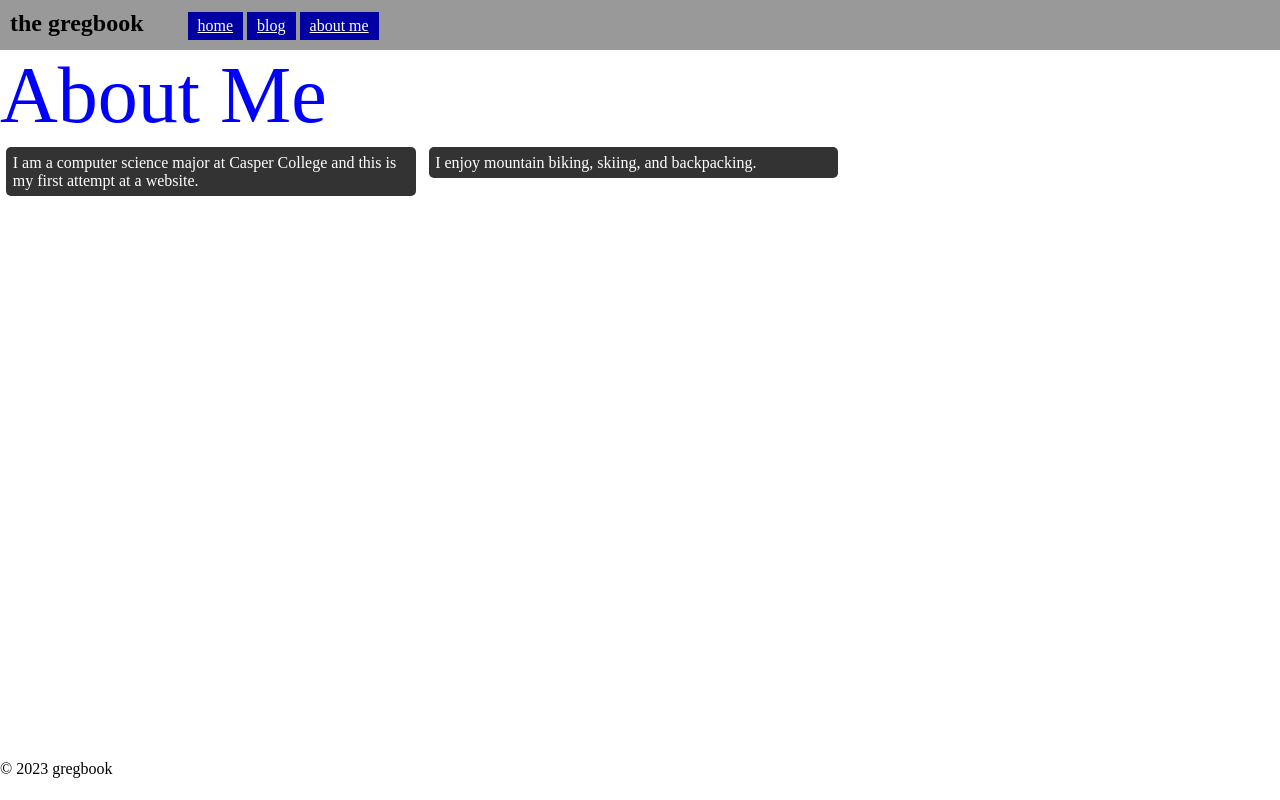
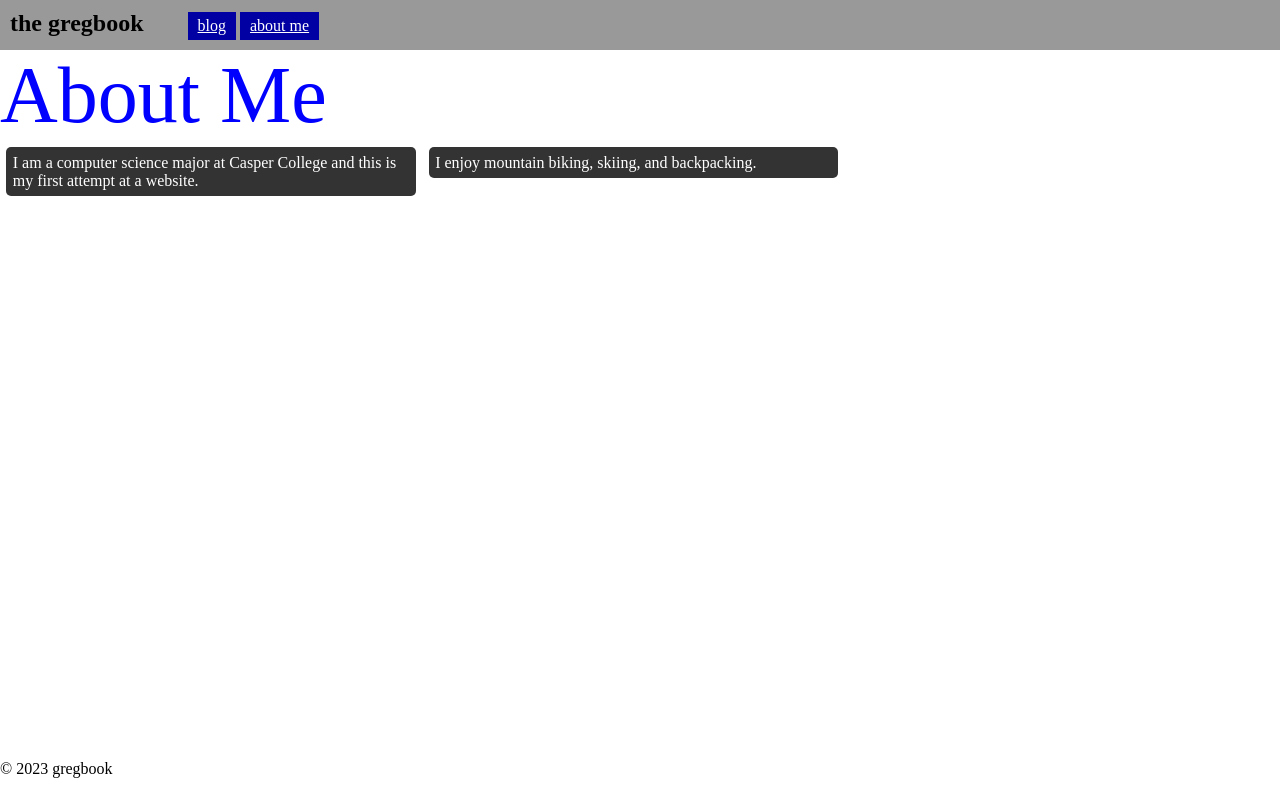
Before and after one commit to Greg-Saul/greg-saul-website, a plain HTML site: page me.html in a window 1280 px wide. Drawn offline with Linux system fonts and the light colour scheme.

Commit message:
Update me.html

```diff
--- a/me.html
+++ b/me.html
@@ -11,8 +11,7 @@
                 <nav>
                     <h1>the gregbook</h1>
                     <ul>
-                        <li><a href="index.html">home</a></li>
-                        <li><a href="blog.html">blog</a></li>
+                        <li><a href="index.html">blog</a></li>
                         <li><a href="me.html">about me</a></li>
                     </ul>
                 </nav>
```
